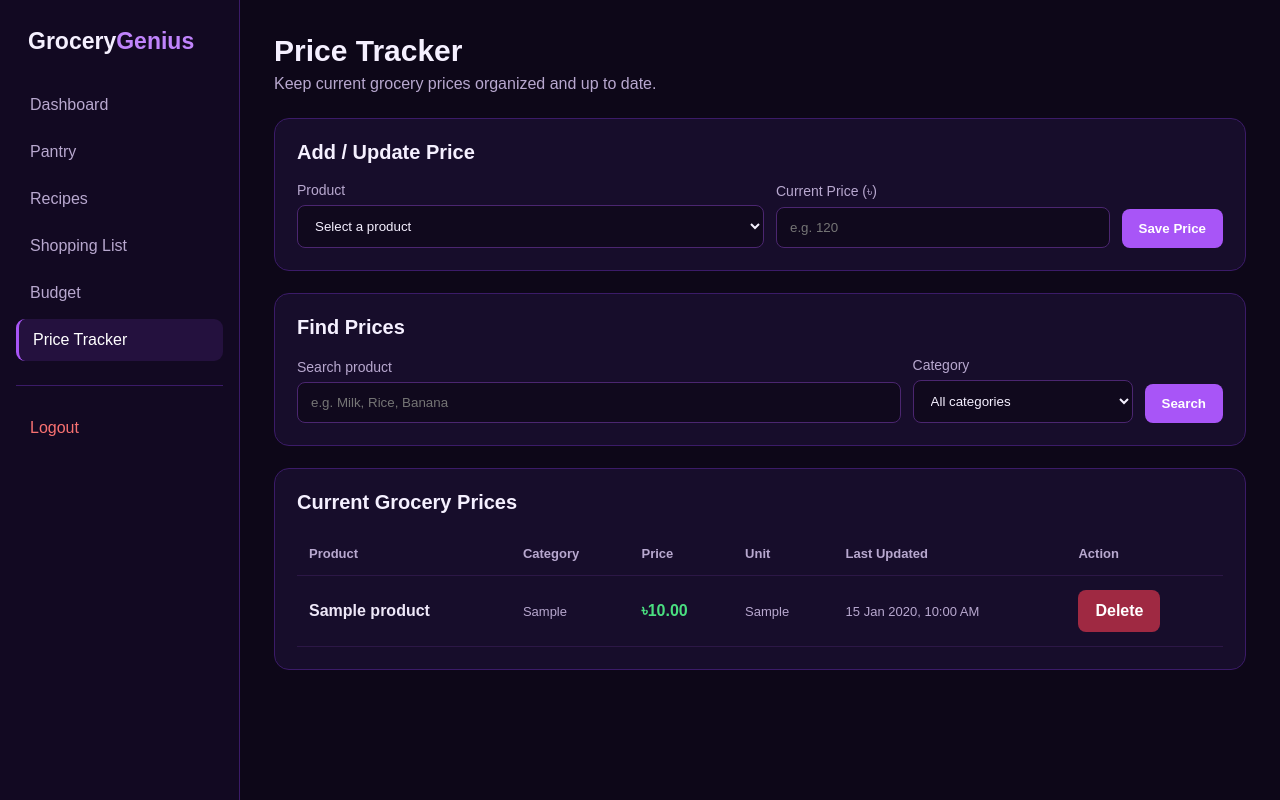
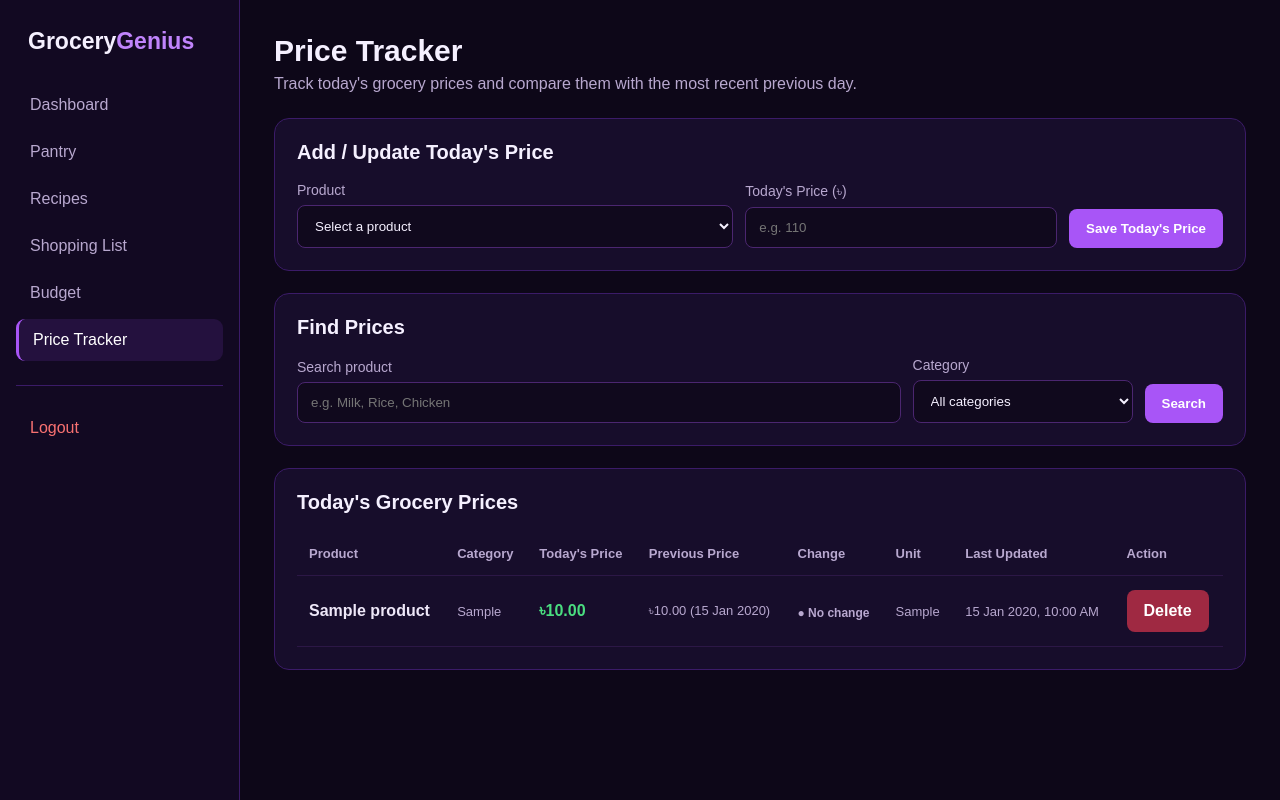
Before and after one commit to Ratul-007/GroceryGenius, a PHP site: page /pages/prices.php in a window 1280 px wide. Run offline with PHP 8.4, Linux system fonts and the light colour scheme; the visitor is signed in with stand-in values (Sample User, id 1); tables that the repository leaves empty or names only in its code hold one stand-in row (values such as "Sample post").

Commit message:
Add daily price history and price comparison

```diff
--- a/pages/prices.php
+++ b/pages/prices.php
@@ -13,21 +13,26 @@ $error = '';
 $search = isset($_GET['search']) ? trim($_GET['search']) : '';
 $category = isset($_GET['category']) ? trim($_GET['category']) : '';
 
-// Add or update the current price for a product.
+// Save today's price. If today's record already exists, update it instead of creating a duplicate.
 if ($_SERVER['REQUEST_METHOD'] === 'POST' && isset($_POST['save_price'])) {
     $product_id = isset($_POST['product_id']) ? (int) $_POST['product_id'] : 0;
     $price_bdt = isset($_POST['price_bdt']) ? trim($_POST['price_bdt']) : '';
+    $today = date('Y-m-d');
 
     if ($product_id <= 0 || $price_bdt === '' || !is_numeric($price_bdt) || (float) $price_bdt <= 0) {
         $error = 'Please select a product and enter a valid price greater than zero.';
     } else {
         $price_bdt = (float) $price_bdt;
 
-        $check = $pdo->prepare(
+        try {
+            $pdo->beginTransaction();
+
+            // Keep the existing current-price table synchronized.
+            $current = $pdo->prepare(
                 'SELECT price_id FROM grocery_prices WHERE product_id = :product_id LIMIT 1'
             );
-        $check->execute([':product_id' => $product_id]);
-        $existing = $check->fetch();
+            $current->execute([':product_id' => $product_id]);
+            $existing = $current->fetch();
 
             if ($existing) {
                 $stmt = $pdo->prepare(
@@ -39,7 +44,6 @@ if ($_SERVER['REQUEST_METHOD'] === 'POST' && isset($_POST['save_price'])) {
                     ':price_bdt' => $price_bdt,
                     ':price_id' => (int) $existing['price_id']
                 ]);
-            $message = 'Product price updated successfully.';
             } else {
                 $stmt = $pdo->prepare(
                     'INSERT INTO grocery_prices (product_id, price_bdt)
@@ -49,30 +53,89 @@ if ($_SERVER['REQUEST_METHOD'] === 'POST' && isset($_POST['save_price'])) {
                     ':product_id' => $product_id,
                     ':price_bdt' => $price_bdt
                 ]);
-            $message = 'Product price added successfully.';
+            }
+
+            // Keep one historical price record per product per day.
+            $history = $pdo->prepare(
+                'SELECT history_id FROM price_history
+                 WHERE product_id = :product_id AND recorded_date = :recorded_date
+                 LIMIT 1'
+            );
+            $history->execute([
+                ':product_id' => $product_id,
+                ':recorded_date' => $today
+            ]);
+            $history_row = $history->fetch();
+
+            if ($history_row) {
+                $stmt = $pdo->prepare(
+                    'UPDATE price_history
+                     SET price_bdt = :price_bdt, created_at = CURRENT_TIMESTAMP
+                     WHERE history_id = :history_id'
+                );
+                $stmt->execute([
+                    ':price_bdt' => $price_bdt,
+                    ':history_id' => (int) $history_row['history_id']
+                ]);
+            } else {
+                $stmt = $pdo->prepare(
+                    'INSERT INTO price_history (product_id, price_bdt, recorded_date)
+                     VALUES (:product_id, :price_bdt, :recorded_date)'
+                );
+                $stmt->execute([
+                    ':product_id' => $product_id,
+                    ':price_bdt' => $price_bdt,
+                    ':recorded_date' => $today
+                ]);
+            }
+
+            $pdo->commit();
+            $message = "Today's price saved successfully.";
+        } catch (PDOException $e) {
+            if ($pdo->inTransaction()) {
+                $pdo->rollBack();
+            }
+            $error = 'Unable to save the price. Please make sure the price history table has been created.';
         }
     }
 }
 
-// Delete a price record.
+// Delete a current price and its history for the selected product.
 if (isset($_GET['delete'])) {
     $price_id = (int) $_GET['delete'];
-    $stmt = $pdo->prepare('DELETE FROM grocery_prices WHERE price_id = :price_id');
+
+    try {
+        $stmt = $pdo->prepare('SELECT product_id FROM grocery_prices WHERE price_id = :price_id LIMIT 1');
         $stmt->execute([':price_id' => $price_id]);
+        $price_row = $stmt->fetch();
+
+        if ($price_row) {
+            $pdo->beginTransaction();
+            $delete_history = $pdo->prepare('DELETE FROM price_history WHERE product_id = :product_id');
+            $delete_history->execute([':product_id' => (int) $price_row['product_id']]);
+            $delete_current = $pdo->prepare('DELETE FROM grocery_prices WHERE price_id = :price_id');
+            $delete_current->execute([':price_id' => $price_id]);
+            $pdo->commit();
+        }
+
         header('Location: prices.php?status=deleted');
         exit();
+    } catch (PDOException $e) {
+        if ($pdo->inTransaction()) {
+            $pdo->rollBack();
+        }
+        $error = 'Unable to delete the price record.';
+    }
 }
 
 if (isset($_GET['status']) && $_GET['status'] === 'deleted') {
-    $message = 'Price record removed successfully.';
+    $message = 'Price record and its history were removed successfully.';
 }
 
-// Products for the add/update form.
 $products = $pdo->query(
     'SELECT product_id, name, category, unit FROM products ORDER BY name ASC'
 )->fetchAll();
 
-// Available categories.
 $category_stmt = $pdo->query(
     'SELECT DISTINCT category FROM products
      WHERE category IS NOT NULL AND category <> ""
@@ -80,11 +143,21 @@ $category_stmt = $pdo->query(
 );
 $categories = $category_stmt->fetchAll(PDO::FETCH_COLUMN);
 
-// Current prices, with optional search/category filters.
+// Current prices plus the most recent previous daily price.
 $sql = 'SELECT gp.price_id, gp.product_id, gp.price_bdt, gp.updated_at,
-               p.name, p.category, p.unit
+               p.name, p.category, p.unit,
+               prev.price_bdt AS previous_price,
+               prev.recorded_date AS previous_date
         FROM grocery_prices gp
         INNER JOIN products p ON gp.product_id = p.product_id
+        LEFT JOIN price_history prev ON prev.history_id = (
+            SELECT ph.history_id
+            FROM price_history ph
+            WHERE ph.product_id = gp.product_id
+              AND ph.recorded_date < CURDATE()
+            ORDER BY ph.recorded_date DESC, ph.history_id DESC
+            LIMIT 1
+        )
         WHERE 1=1';
 $params = [];
 
@@ -102,6 +175,15 @@ $sql .= ' ORDER BY p.name ASC';
 $price_stmt = $pdo->prepare($sql);
 $price_stmt->execute($params);
 $prices = $price_stmt->fetchAll();
+
+// Seven-day history for the optional product detail cards.
+$history_stmt = $pdo->prepare(
+    'SELECT ph.price_bdt, ph.recorded_date
+     FROM price_history ph
+     WHERE ph.product_id = :product_id
+     ORDER BY ph.recorded_date DESC, ph.history_id DESC
+     LIMIT 7'
+);
 ?>
 <!DOCTYPE html>
 <html lang="en">
@@ -110,175 +192,80 @@ $prices = $price_stmt->fetchAll();
     <meta name="viewport" content="width=device-width, initial-scale=1.0">
     <title>Price Tracker - GroceryGenius</title>
     <style>
-        :root {
-            --bg: #0d0718;
-            --sidebar: #120922;
-            --card: #170d2b;
-            --border: #3b1b68;
-            --text: #f5f0ff;
-            --muted: #b8a8cf;
-            --purple: #a855f7;
-            --purple-light: #c084fc;
-            --green: #4ade80;
-            --red: #f87171;
-        }
-        * { box-sizing: border-box; }
-        body { margin: 0; background: var(--bg); color: var(--text); font-family: Arial, Helvetica, sans-serif; }
-        .sidebar { position: fixed; left: 0; top: 0; width: 240px; height: 100vh; padding: 24px 16px; background: var(--sidebar); border-right: 1px solid var(--border); z-index: 1000; }
-        .brand { padding: 4px 12px 24px; font-size: 23px; font-weight: 700; }
-        .brand span { color: var(--purple-light); }
-        .nav a { display: block; padding: 12px 14px; margin: 5px 0; color: var(--muted); text-decoration: none; border-radius: 9px; transition: .2s; }
-        .nav a:hover, .nav a.active { background: #24113e; color: #fff; }
-        .nav a.active { border-left: 3px solid var(--purple); }
-        .logout { margin-top: 24px; border-top: 1px solid var(--border); padding-top: 16px; }
-        .logout a { color: var(--red); }
-        .main { margin-left: 240px; min-height: 100vh; padding: 34px; }
-        .container { max-width: 1150px; margin: 0 auto; }
-        .page-header { margin-bottom: 25px; }
-        .page-header h1 { margin: 0 0 7px; font-size: 30px; }
-        .page-header p { margin: 0; color: var(--muted); }
-        .notice, .error { padding: 13px 16px; border-radius: 9px; margin-bottom: 18px; }
-        .notice { background: #123421; border: 1px solid #246b3e; color: #86efac; }
-        .error { background: #3a151d; border: 1px solid #7f1d2d; color: #fca5a5; }
-        .card { background: var(--card); border: 1px solid var(--border); border-radius: 15px; padding: 22px; margin-bottom: 22px; }
-        .card h2 { margin: 0 0 18px; font-size: 20px; }
-        .form-grid { display: grid; grid-template-columns: 1.4fr 1fr auto; gap: 12px; align-items: end; }
-        .form-group label { display: block; margin-bottom: 7px; color: var(--muted); font-size: 14px; }
-        input[type="number"], input[type="text"], select { width: 100%; padding: 12px 13px; background: #10091d; color: var(--text); border: 1px solid #4b2670; border-radius: 8px; outline: none; }
-        input:focus, select:focus { border-color: var(--purple); }
-        .btn { padding: 12px 17px; border: 0; border-radius: 8px; background: var(--purple); color: #fff; font-weight: 700; cursor: pointer; text-decoration: none; display: inline-block; }
-        .btn:hover { opacity: .9; }
-        .btn-danger { background: #9f2942; }
-        .filters { display: grid; grid-template-columns: 1fr 220px auto; gap: 12px; align-items: end; }
-        .table-wrap { overflow-x: auto; }
-        table { width: 100%; border-collapse: collapse; }
-        th, td { padding: 14px 12px; text-align: left; border-bottom: 1px solid #2c1746; }
-        th { color: var(--muted); font-size: 13px; font-weight: 600; }
-        td { color: #eee7f8; }
-        .price { color: var(--green); font-weight: 700; }
-        .meta { color: var(--muted); font-size: 13px; }
-        .actions { display: flex; gap: 8px; flex-wrap: wrap; }
-        .empty { padding: 28px; text-align: center; color: var(--muted); border: 1px dashed #4b2670; border-radius: 10px; }
-        .mobile-menu { display: none; position: fixed; top: 14px; left: 14px; z-index: 1100; padding: 9px 12px; border: 1px solid var(--border); border-radius: 8px; background: var(--card); color: #fff; cursor: pointer; }
-        @media (max-width: 850px) {
-            .sidebar { transform: translateX(-100%); transition: transform .25s ease; }
-            .sidebar.open { transform: translateX(0); }
-            .mobile-menu { display: block; }
-            .main { margin-left: 0; padding: 75px 18px 25px; }
-            .form-grid, .filters { grid-template-columns: 1fr; }
-        }
+        :root { --bg:#0d0718; --sidebar:#120922; --card:#170d2b; --border:#3b1b68; --text:#f5f0ff; --muted:#b8a8cf; --purple:#a855f7; --purple-light:#c084fc; --green:#4ade80; --red:#f87171; --yellow:#facc15; }
+        * { box-sizing:border-box; }
+        body { margin:0; background:var(--bg); color:var(--text); font-family:Arial,Helvetica,sans-serif; }
+        .sidebar { position:fixed; left:0; top:0; width:240px; height:100vh; padding:24px 16px; background:var(--sidebar); border-right:1px solid var(--border); z-index:1000; }
+        .brand { padding:4px 12px 24px; font-size:23px; font-weight:700; } .brand span { color:var(--purple-light); }
+        .nav a { display:block; padding:12px 14px; margin:5px 0; color:var(--muted); text-decoration:none; border-radius:9px; transition:.2s; }
+        .nav a:hover,.nav a.active { background:#24113e; color:#fff; } .nav a.active { border-left:3px solid var(--purple); }
+        .logout { margin-top:24px; border-top:1px solid var(--border); padding-top:16px; } .logout a { color:var(--red); }
+        .main { margin-left:240px; min-height:100vh; padding:34px; } .container { max-width:1150px; margin:0 auto; }
+        .page-header { margin-bottom:25px; } .page-header h1 { margin:0 0 7px; font-size:30px; } .page-header p { margin:0; color:var(--muted); }
+        .notice,.error { padding:13px 16px; border-radius:9px; margin-bottom:18px; } .notice { background:#123421; border:1px solid #246b3e; color:#86efac; } .error { background:#3a151d; border:1px solid #7f1d2d; color:#fca5a5; }
+        .card { background:var(--card); border:1px solid var(--border); border-radius:15px; padding:22px; margin-bottom:22px; } .card h2 { margin:0 0 18px; font-size:20px; }
+        .form-grid { display:grid; grid-template-columns:1.4fr 1fr auto; gap:12px; align-items:end; } .form-group label { display:block; margin-bottom:7px; color:var(--muted); font-size:14px; }
+        input[type=number],input[type=text],select { width:100%; padding:12px 13px; background:#10091d; color:var(--text); border:1px solid #4b2670; border-radius:8px; outline:none; } input:focus,select:focus { border-color:var(--purple); }
+        .btn { padding:12px 17px; border:0; border-radius:8px; background:var(--purple); color:#fff; font-weight:700; cursor:pointer; text-decoration:none; display:inline-block; } .btn:hover { opacity:.9; } .btn-danger { background:#9f2942; }
+        .filters { display:grid; grid-template-columns:1fr 220px auto; gap:12px; align-items:end; }
+        .table-wrap { overflow-x:auto; } table { width:100%; border-collapse:collapse; } th,td { padding:14px 12px; text-align:left; border-bottom:1px solid #2c1746; } th { color:var(--muted); font-size:13px; font-weight:600; } td { color:#eee7f8; }
+        .price { color:var(--green); font-weight:700; } .meta { color:var(--muted); font-size:13px; } .actions { display:flex; gap:8px; flex-wrap:wrap; }
+        .change { display:inline-block; margin-top:4px; font-size:12px; font-weight:700; } .change.down { color:var(--green); } .change.up { color:var(--red); } .change.same { color:var(--muted); }
+        .empty { padding:28px; text-align:center; color:var(--muted); border:1px dashed #4b2670; border-radius:10px; }
+        .mobile-menu { display:none; position:fixed; top:14px; left:14px; z-index:1100; padding:9px 12px; border:1px solid var(--border); border-radius:8px; background:var(--card); color:#fff; cursor:pointer; }
+        @media (max-width:850px) { .sidebar { transform:translateX(-100%); transition:transform .25s ease; } .sidebar.open { transform:translateX(0); } .mobile-menu { display:block; } .main { margin-left:0; padding:75px 18px 25px; } .form-grid,.filters { grid-template-columns:1fr; } }
     </style>
 </head>
 <body>
 <button class="mobile-menu" onclick="document.querySelector('.sidebar').classList.toggle('open')">☰</button>
-
 <aside class="sidebar">
     <div class="brand">Grocery<span>Genius</span></div>
     <nav class="nav">
-        <a href="dashboard.php">Dashboard</a>
-        <a href="pantry.php">Pantry</a>
-        <a href="recipes.php">Recipes</a>
-        <a href="shopping.php">Shopping List</a>
-        <a href="budget.php">Budget</a>
-        <a href="prices.php" class="active">Price Tracker</a>
+        <a href="dashboard.php">Dashboard</a><a href="pantry.php">Pantry</a><a href="recipes.php">Recipes</a><a href="shopping.php">Shopping List</a><a href="budget.php">Budget</a><a href="prices.php" class="active">Price Tracker</a>
     </nav>
     <div class="logout nav"><a href="logout.php">Logout</a></div>
 </aside>
-
-<main class="main">
-    <div class="container">
-        <div class="page-header">
-            <h1>Price Tracker</h1>
-            <p>Keep current grocery prices organized and up to date.</p>
-        </div>
-
+<main class="main"><div class="container">
+    <div class="page-header"><h1>Price Tracker</h1><p>Track today's grocery prices and compare them with the most recent previous day.</p></div>
     <?php if ($message): ?><div class="notice"><?php echo htmlspecialchars($message); ?></div><?php endif; ?>
     <?php if ($error): ?><div class="error"><?php echo htmlspecialchars($error); ?></div><?php endif; ?>
 
-        <section class="card">
-            <h2>Add / Update Price</h2>
-            <form method="POST">
-                <div class="form-grid">
-                    <div class="form-group">
-                        <label for="product_id">Product</label>
-                        <select id="product_id" name="product_id" required>
-                            <option value="">Select a product</option>
-                            <?php foreach ($products as $product): ?>
-                                <option value="<?php echo (int) $product['product_id']; ?>">
-                                    <?php echo htmlspecialchars($product['name']); ?><?php echo $product['category'] ? ' — ' . htmlspecialchars($product['category']) : ''; ?>
-                                </option>
-                            <?php endforeach; ?>
-                        </select>
-                    </div>
-                    <div class="form-group">
-                        <label for="price_bdt">Current Price (৳)</label>
-                        <input type="number" id="price_bdt" name="price_bdt" min="0.01" step="0.01" placeholder="e.g. 120" required>
-                    </div>
-                    <button class="btn" type="submit" name="save_price">Save Price</button>
-                </div>
-            </form>
+    <section class="card"><h2>Add / Update Today's Price</h2>
+        <form method="POST"><div class="form-grid">
+            <div class="form-group"><label for="product_id">Product</label><select id="product_id" name="product_id" required><option value="">Select a product</option>
+                <?php foreach ($products as $product): ?><option value="<?php echo (int)$product['product_id']; ?>"><?php echo htmlspecialchars($product['name']); ?><?php echo $product['category'] ? ' — '.htmlspecialchars($product['category']) : ''; ?></option><?php endforeach; ?>
+            </select></div>
+            <div class="form-group"><label for="price_bdt">Today's Price (৳)</label><input type="number" id="price_bdt" name="price_bdt" min="0.01" step="0.01" placeholder="e.g. 110" required></div>
+            <button class="btn" type="submit" name="save_price">Save Today's Price</button>
+        </div></form>
     </section>
 
-        <section class="card">
-            <h2>Find Prices</h2>
-            <form method="GET">
-                <div class="filters">
-                    <div class="form-group">
-                        <label for="search">Search product</label>
-                        <input type="text" id="search" name="search" value="<?php echo htmlspecialchars($search); ?>" placeholder="e.g. Milk, Rice, Banana">
-                    </div>
-                    <div class="form-group">
-                        <label for="category">Category</label>
-                        <select id="category" name="category">
-                            <option value="">All categories</option>
-                            <?php foreach ($categories as $cat): ?>
-                                <option value="<?php echo htmlspecialchars($cat); ?>" <?php echo $category === $cat ? 'selected' : ''; ?>><?php echo htmlspecialchars($cat); ?></option>
-                            <?php endforeach; ?>
-                        </select>
-                    </div>
+    <section class="card"><h2>Find Prices</h2><form method="GET"><div class="filters">
+        <div class="form-group"><label for="search">Search product</label><input type="text" id="search" name="search" value="<?php echo htmlspecialchars($search); ?>" placeholder="e.g. Milk, Rice, Chicken"></div>
+        <div class="form-group"><label for="category">Category</label><select id="category" name="category"><option value="">All categories</option><?php foreach ($categories as $cat): ?><option value="<?php echo htmlspecialchars($cat); ?>" <?php echo $category === $cat ? 'selected' : ''; ?>><?php echo htmlspecialchars($cat); ?></option><?php endforeach; ?></select></div>
         <button class="btn" type="submit">Search</button>
-                </div>
-            </form>
-        </section>
+    </div></form></section>
 
-        <section class="card">
-            <h2>Current Grocery Prices</h2>
-            <?php if (empty($prices)): ?>
-                <div class="empty">No price records found. Add a product price above to start tracking prices.</div>
-            <?php else: ?>
-                <div class="table-wrap">
-                    <table>
-                        <thead>
-                            <tr>
-                                <th>Product</th>
-                                <th>Category</th>
-                                <th>Price</th>
-                                <th>Unit</th>
-                                <th>Last Updated</th>
-                                <th>Action</th>
-                            </tr>
-                        </thead>
-                        <tbody>
-                            <?php foreach ($prices as $item): ?>
+    <section class="card"><h2>Today's Grocery Prices</h2>
+    <?php if (empty($prices)): ?><div class="empty">No price records found. Add today's product price above to start tracking daily prices.</div>
+    <?php else: ?><div class="table-wrap"><table><thead><tr><th>Product</th><th>Category</th><th>Today's Price</th><th>Previous Price</th><th>Change</th><th>Unit</th><th>Last Updated</th><th>Action</th></tr></thead><tbody>
+        <?php foreach ($prices as $item):
+            $current = (float)$item['price_bdt'];
+            $previous = $item['previous_price'] !== null ? (float)$item['previous_price'] : null;
+            $difference = $previous !== null ? $current - $previous : null;
+            $percentage = ($previous !== null && $previous > 0) ? ($difference / $previous) * 100 : null;
+        ?>
         <tr>
             <td><strong><?php echo htmlspecialchars($item['name']); ?></strong></td>
             <td class="meta"><?php echo htmlspecialchars($item['category'] ?: '—'); ?></td>
-                                    <td class="price">৳<?php echo number_format((float) $item['price_bdt'], 2); ?></td>
+            <td class="price">৳<?php echo number_format($current,2); ?></td>
+            <td class="meta"><?php echo $previous !== null ? '৳'.number_format($previous,2).' ('.htmlspecialchars(date('d M Y',strtotime($item['previous_date']))).')' : 'No previous price'; ?></td>
+            <td><?php if ($difference === null): ?><span class="change same">No comparison yet</span><?php elseif ($difference < 0): ?><span class="change down">▼ ৳<?php echo number_format(abs($difference),2); ?> cheaper<br>(<?php echo number_format(abs($percentage),2); ?>% lower)</span><?php elseif ($difference > 0): ?><span class="change up">▲ ৳<?php echo number_format($difference,2); ?> higher<br>(<?php echo number_format($percentage,2); ?>% higher)</span><?php else: ?><span class="change same">● No change</span><?php endif; ?></td>
             <td class="meta"><?php echo htmlspecialchars($item['unit'] ?: '—'); ?></td>
-                                    <td class="meta"><?php echo htmlspecialchars(date('d M Y, h:i A', strtotime($item['updated_at']))); ?></td>
-                                    <td>
-                                        <div class="actions">
-                                            <a class="btn btn-danger" href="prices.php?delete=<?php echo (int) $item['price_id']; ?>" onclick="return confirm('Delete this price record?');">Delete</a>
-                                        </div>
-                                    </td>
+            <td class="meta"><?php echo htmlspecialchars(date('d M Y, h:i A',strtotime($item['updated_at']))); ?></td>
+            <td><div class="actions"><a class="btn btn-danger" href="prices.php?delete=<?php echo (int)$item['price_id']; ?>" onclick="return confirm('Delete this price and its history?');">Delete</a></div></td>
         </tr>
-                            <?php endforeach; ?>
-                        </tbody>
-                    </table>
-                </div>
-            <?php endif; ?>
+        <?php endforeach; ?></tbody></table></div><?php endif; ?>
     </section>
-    </div>
-</main>
-</body>
-</html>
+</div></main>
+</body></html>
```
Lines whose indentation alone changed are shown as unchanged.
